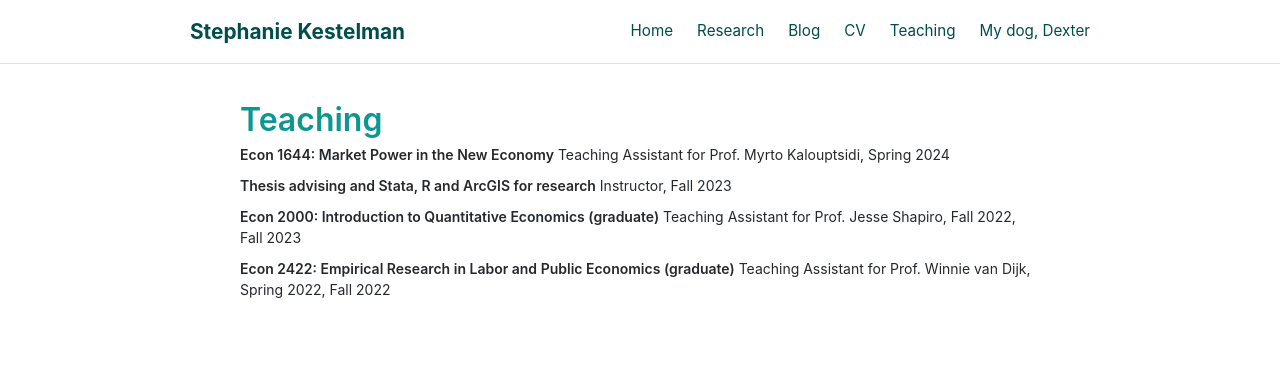
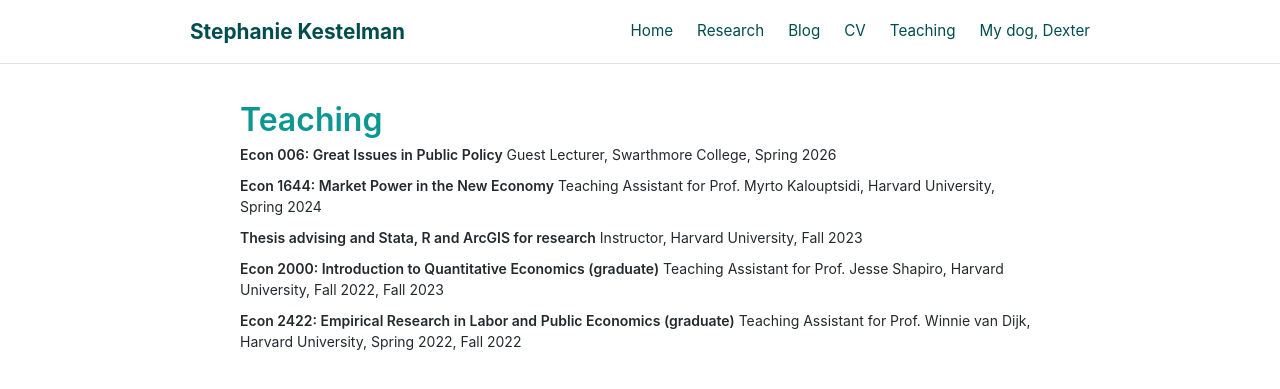
Before and after one commit to skestelman/skestelman.github.io, a Jekyll site: the page built from teaching.md, in a window 1280 px wide. Shown: the top 389 px of the page. Built offline with Jekyll 4.4.1, drawn with Linux system fonts in a browser that asks for light colours.

Commit message:
Update teaching roles with Harvard University affiliation

```diff
--- a/teaching.md
+++ b/teaching.md
@@ -2,15 +2,17 @@
 layout: page
 title: Teaching
 ---
+**Econ 006: Great Issues in Public Policy**
+Guest Lecturer, Swarthmore College, Spring 2026
 
 **Econ 1644: Market Power in the New Economy**
-Teaching Assistant for Prof. Myrto Kalouptsidi, Spring 2024
+Teaching Assistant for Prof. Myrto Kalouptsidi, Harvard University, Spring 2024
 
 **Thesis advising and Stata, R and ArcGIS for research**
-Instructor, Fall 2023
+Instructor, Harvard University, Fall 2023
 
 **Econ 2000: Introduction to Quantitative Economics (graduate)**
-Teaching Assistant for Prof. Jesse Shapiro, Fall 2022, Fall 2023
+Teaching Assistant for Prof. Jesse Shapiro, Harvard University, Fall 2022, Fall 2023
 
 **Econ 2422: Empirical Research in Labor and Public Economics (graduate)**
-Teaching Assistant for Prof. Winnie van Dijk, Spring 2022, Fall 2022
+Teaching Assistant for Prof. Winnie van Dijk, Harvard University, Spring 2022, Fall 2022
```
